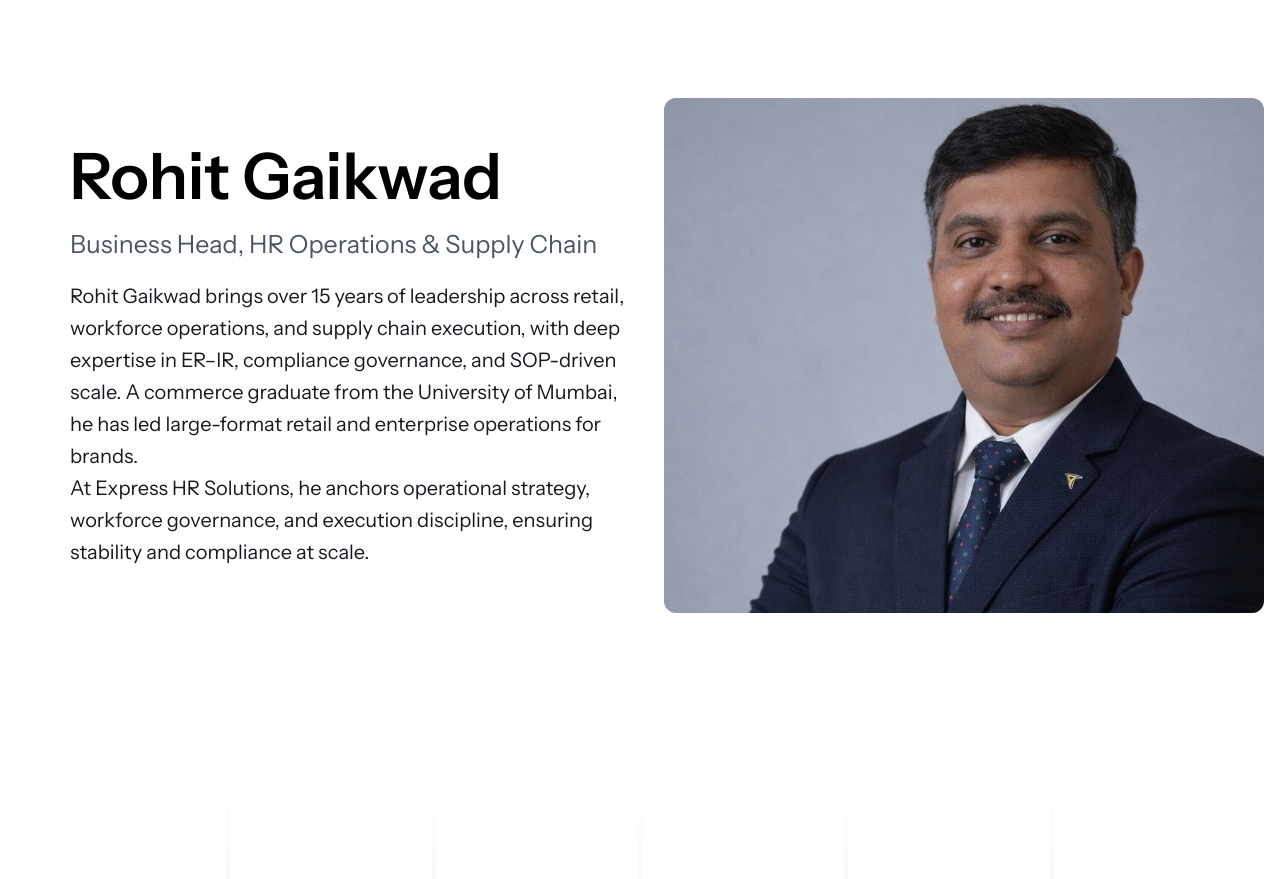
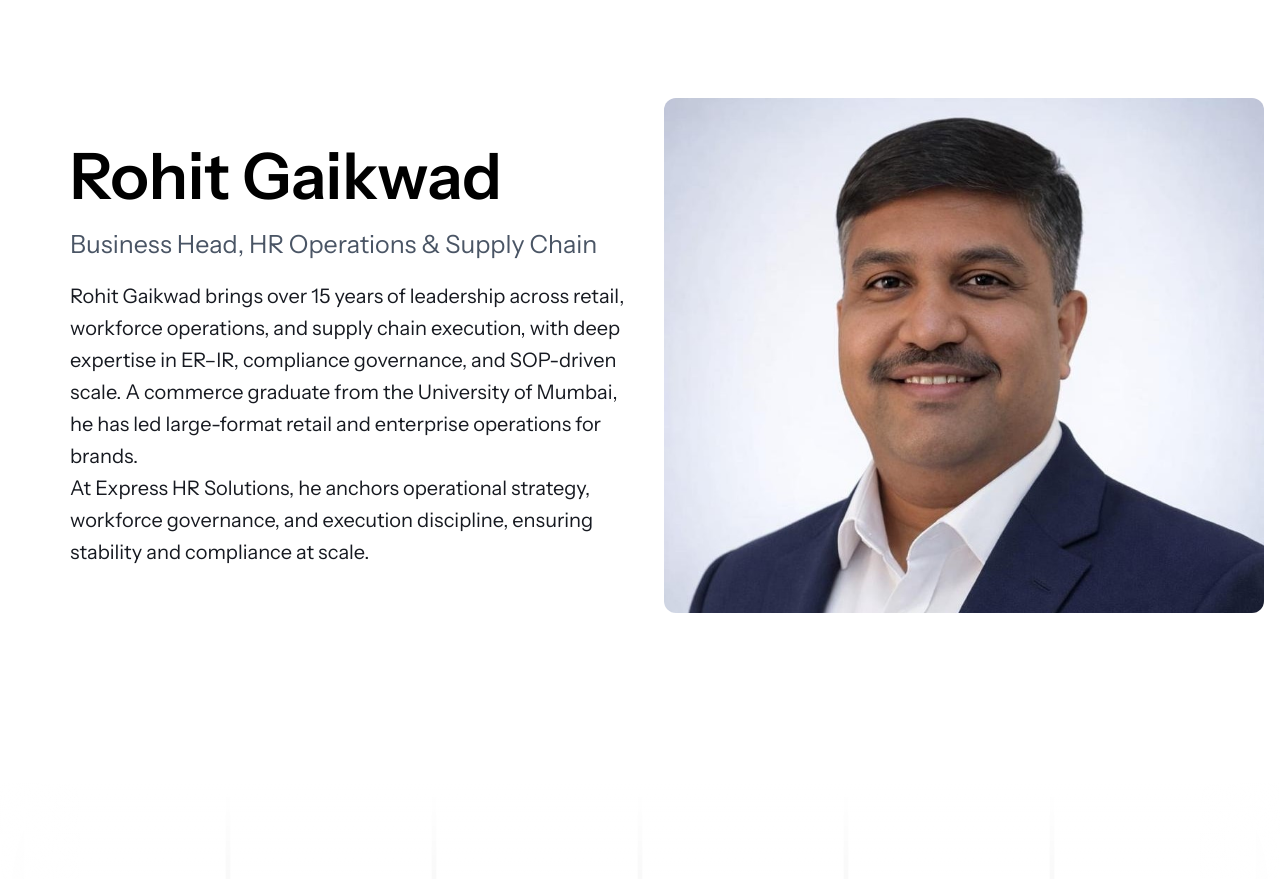
Before and after one commit to Satish-Dabhi/expresshrsolution, a Next.js app: page /about in a window 1280 px wide. Shown: the part 3076-3955 px from the top of the page. Built offline with nearby package versions, Linux system fonts and the light colour scheme.

Commit message:
Updated rohit image

```diff
--- a/app/about/page.tsx
+++ b/app/about/page.tsx
@@ -40,7 +40,7 @@ const rohitData = {
       At Express HR Solutions, he anchors operational strategy, workforce governance, and execution discipline, ensuring stability and compliance at scale.
     </>
   ),
-  image: "/images/leaders/rohit-gaikwad-4.jpeg",
+  image: "/images/leaders/rohit.jpg",
   reverse: true,
 };
 
```
Also changed, not shown: public/images/leaders/rohit.jpg (added), 1 other file (tests, documents, lock files or other folders).
